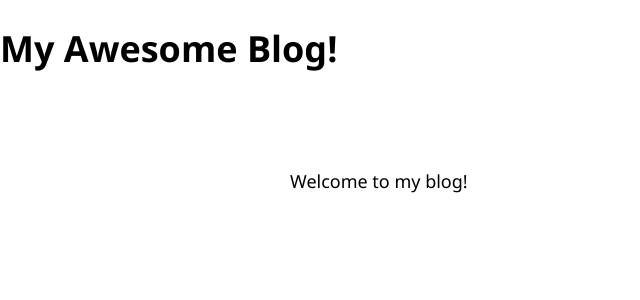
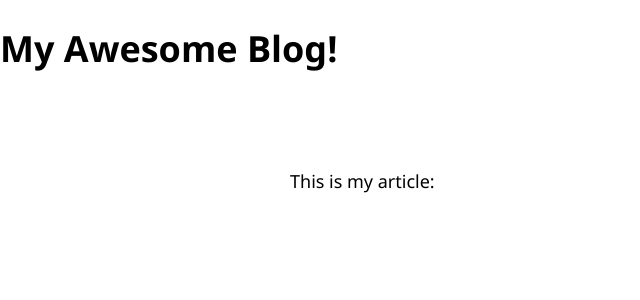
Before and after one commit to Sepid-Mir/myblog, a React (Create React App) app: page /articles/1 in a window 1280 px wide. Shown: the top 300 px of the page, without its empty margins (0-640 px from the left). Built offline with nearby package versions, Linux system fonts and the light colour scheme.

Commit message:
added pages

```diff
--- a/package.json
+++ b/package.json
@@ -8,6 +8,7 @@
     "@testing-library/user-event": "^13.5.0",
     "react": "^18.2.0",
     "react-dom": "^18.2.0",
+    "react-router-dom": "^6.14.1",
     "react-scripts": "5.0.1",
     "web-vitals": "^2.1.4"
   },
--- a/src/App.js
+++ b/src/App.js
@@ -1,12 +1,24 @@
 import logo from './logo.svg';
 import './App.css';
+import {BrowserRouter, Routes, Route} from 'react-router-dom';
+import HomePage from './pages/HomePage.js';
+import AboutPage from './pages/AboutPage.js';
+import ArticlesList from './pages/ArticlesList.js';
+import Article from './pages/Article.js';
 
 function App() {
   return (
-    <div className="App">
+    <BrowserRouter className="App">
       <h1> My Awesome Blog! </h1>
-      <div id="page-body"> Welcome to my blog!</div>
-    </div>
+      <div id="page-body">
+        <Routes>
+          <Route path="/" element={<HomePage/>}></Route>
+          <Route path="/about" element={<AboutPage/>}></Route>
+          <Route path="/articles" element={<ArticlesList/>}></Route>
+          < Route path="/articles/:id" element={<Article/>}> </Route>
+        </Routes>
+      </div>
+    </BrowserRouter>
   );
 }
 
--- /dev/null
+++ b/src/pages/AboutPage.js
@@ -0,0 +1,4 @@
+const AboutPage= () => {
+  return <div> This is my About page!</div>
+}
+export default AboutPage;
--- /dev/null
+++ b/src/pages/Article.js
@@ -0,0 +1,4 @@
+const Article= () => {
+  return <div> This is my article:</div>
+}
+export default Article;
--- /dev/null
+++ b/src/pages/ArticlesList.js
@@ -0,0 +1,4 @@
+const ArticlesList= () => {
+  return <div> This is the list of my articles:</div>
+}
+export default ArticlesList;
--- /dev/null
+++ b/src/pages/HomePage.js
@@ -0,0 +1,4 @@
+const HomePage= () => {
+  return <div> This is my home page!</div>
+}
+export default HomePage;
```
Also changed, not shown: src/pages/PageNotFound.js (added), 1 other file (tests, documents, lock files or other folders).
